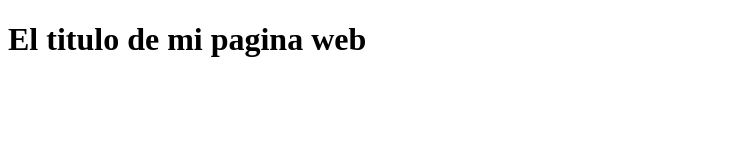
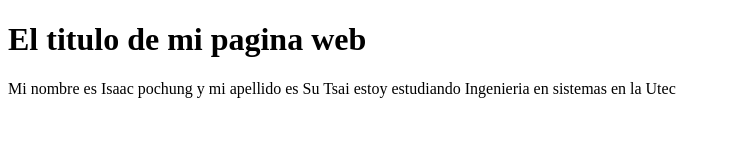
Before and after one commit to IPSTOKO/Seminario_Git-GitHub., a plain HTML site: page index.html in a window 1280 px wide. Shown: the whole page, without its empty margins (0-731 px from the left). Drawn offline with Linux system fonts and the light colour scheme.

Commit message:
agregue un parrafo a mi proyecto index.html

```diff
--- a/index.html
+++ b/index.html
@@ -7,5 +7,10 @@
 </head>
 <body>
     <h1>El titulo de mi pagina web</h1>
+
+    <p>
+        Mi nombre es Isaac pochung y mi apellido es Su Tsai
+        estoy estudiando Ingenieria en sistemas en la Utec
+    </p>
 </body>
 </html>
```
